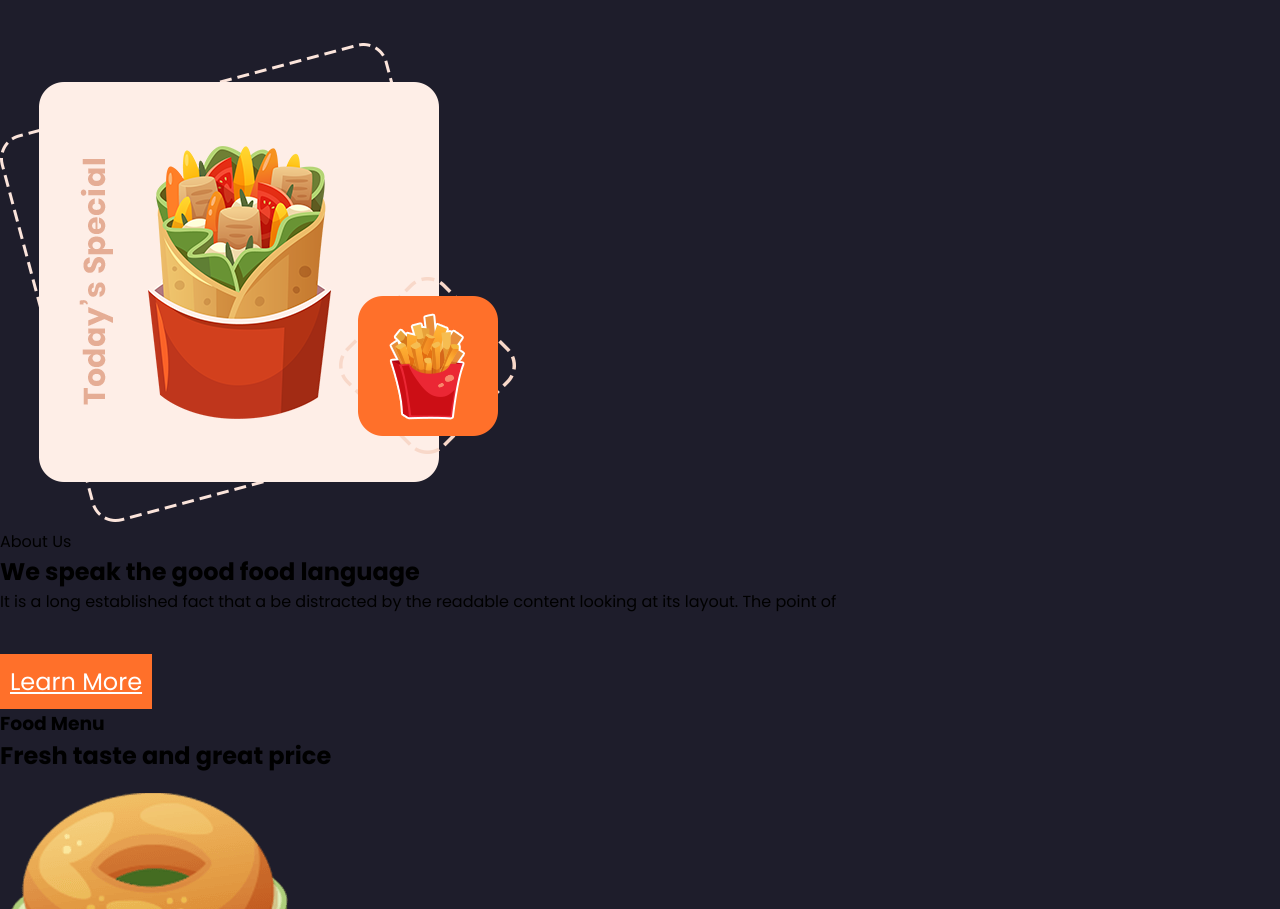
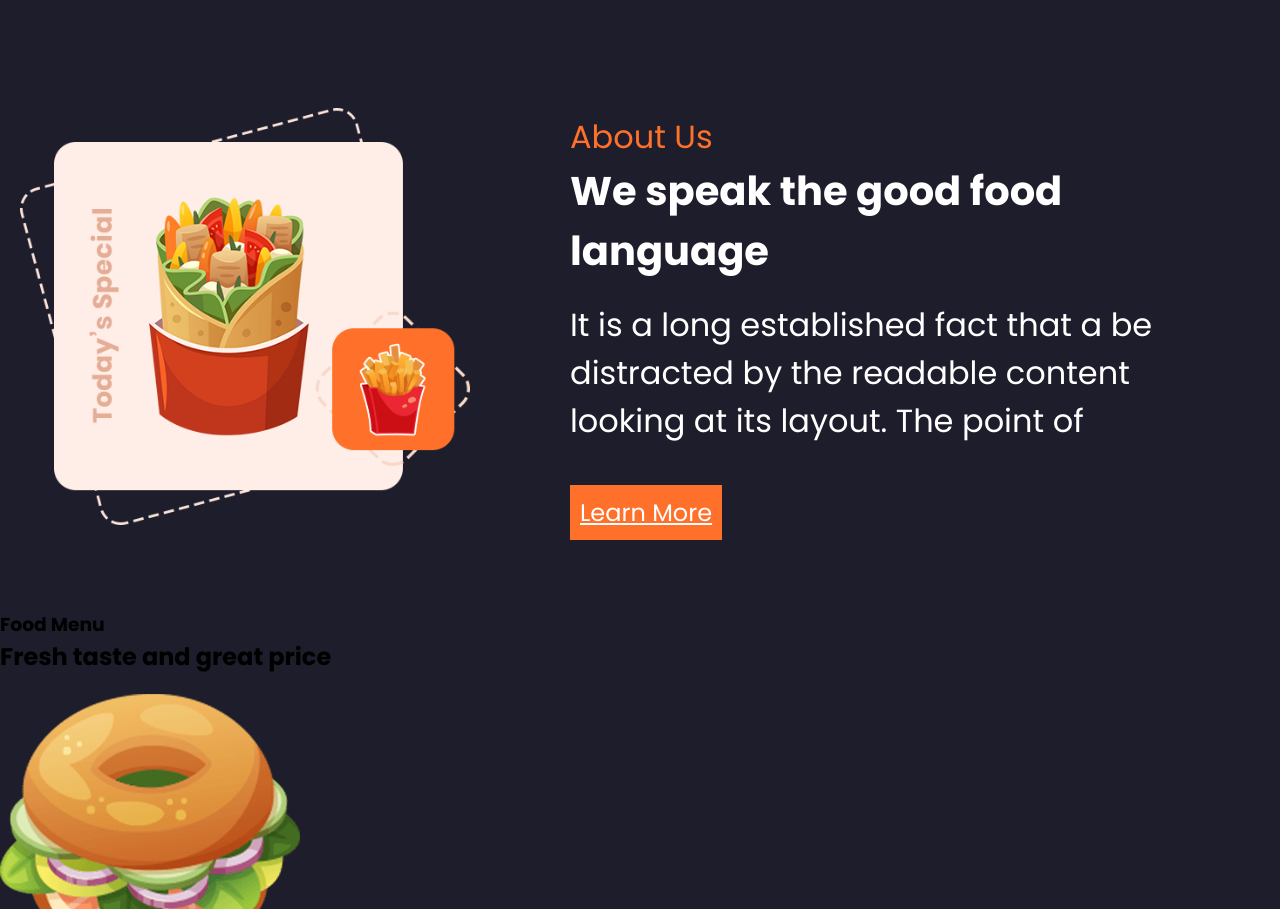
Before and after one commit to mvelascoe/pageHamburguer, a plain HTML site: page index.html in a window 1280 px wide. Shown: the part 600-1509 px from the top of the page. Drawn offline with nearby package versions, Linux system fonts and the light colour scheme.

Commit message:
style: 💄 se da estilo a la seccion ABOUT
Se le da color tamaño, y se ubica el texto y las imagenes de la
segunda seccion ABOUT

@campuslands

```diff
--- a/css/style.css
+++ b/css/style.css
@@ -1,5 +1,6 @@
 @import url('https://fonts.googleapis.com/css2?family=Poppins:ital,wght@0,100;0,200;0,300;0,400;0,500;0,600;0,700;0,800;0,900;1,100;1,200;1,300;1,400;1,500;1,600;1,700;1,800;1,900&display=swap');
 @import url("variables.css");
+
 /*Estilos generales*/
 *{
     box-sizing: border-box;
@@ -7,7 +8,9 @@
     padding: 0;
     font-family: 'Poppins',sans-serif;
 }
-/*Inicio de estilo de la primera parte*/
+
+/*Inicio de estilo de la primera parte HEADER Y HOME*/
+
 body{
     background-color: var(--colorBody);
 }
@@ -24,7 +27,6 @@ body{
     color: var(--colorPrimary);
     font-size: 2rem;
 }
-
 
 h1{
     color: var(--colorPrimary);
@@ -72,6 +74,39 @@ h1{
     padding: 10px;
     margin-top: 40px;
     font-size: 1.5rem;
+}/*Fin de estilo de la primera parte HEADER Y HOME*/
+
+
+/*Inicio de estilos de la segunda parte ABOUT*/
+
+.about{
+    display: flex;
+    justify-content: center;
+    align-items: center;
+    margin: 20px;
+}
+.about div{
+    padding: 50px 100px;
+    font-size: 2rem;
 }
 
-/*Fin de estilo de la primera parte*/
+.about .tituloA{
+    color: var(--colorPrimary);
+    font-weight: normal;
+}
+
+.about p{
+    color: var(--colorSecundary);
+    margin-top: 20px;
+}
+
+.about h2{
+    color: var(--colorSecundary);
+    font-size: 2.5rem;
+}
+
+.about img{
+    max-width: 450px;
+    width: 100%;
+    height: 100%;
+}/*Fin de estilos de la segunda parte ABOUT*/
--- a/index.html
+++ b/index.html
@@ -34,7 +34,7 @@
     <section class="about"> <!-- Inicio Segunda parte  -->
         <img src="storage/img/about.png" alt="About">
         <div>
-            <p>About Us</p>
+            <p class="tituloA">About Us</p>
             <h2>We speak the good food language</h2>
             <p>
                 It is a long established fact that a
```
